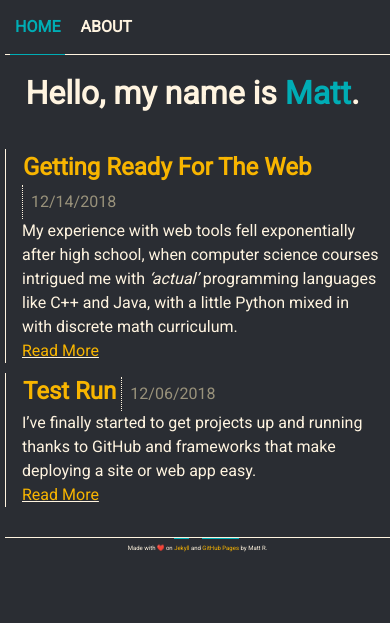
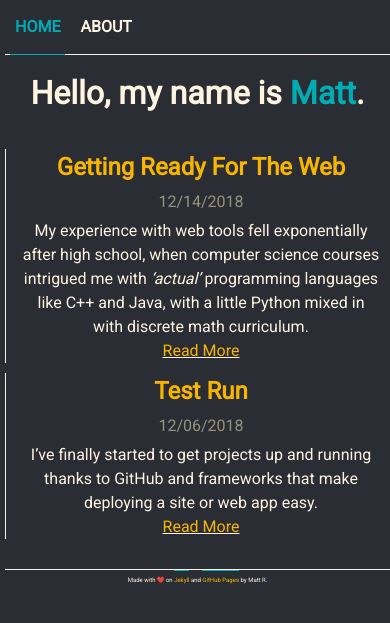
Before and after one commit to MattRugamas/mattrugamas.com, a Jekyll site: the page built from index.html, in a window 390 px wide. Shown: the top 623 px of the page. Built offline with Jekyll 4.4.1, drawn with Linux system fonts in a browser that asks for light colours; the list of posts is cut into pages by our own code.

Commit message:
Testing responsive stuff

```diff
--- a/_sass/main.scss
+++ b/_sass/main.scss
@@ -156,11 +156,31 @@ div#content {
 @media all and (max-width: 500px) {
 	div#content {
 		min-height: 0;
+		h1 {
+  		text-align: center;
+			margin-bottom: 5px;
+			margin-left: 10px;
+		}
+		ul#blog-list {
+			li {
+				h2 {
+					display: block;
+					text-align: center;
+				}
+				p {
+					text-align: center;
+				}
+				p.date {
+					display: block;
+					border: 0ch;
+					text-align: center;
+				}
+				p.read-more {
+					text-align: center;
+				}
+			}
+		}
 	}
-	div#content h1 {
-  	text-align: center;
-    margin-bottom: 5px;
-  }
 }
 @media all and (max-width: 800px) {
 	div#content {
@@ -168,7 +188,8 @@ div#content {
 	}
 	div#content h1 {
   	text-align: center;
-    margin-bottom: 5px;
+		margin-bottom: 5px;
+		margin-left: 10px;
   }
 }
 
@@ -253,10 +274,21 @@ div#content {
 		text-transform: capitalize;
 	}
 	p#post-date {
-		display: inline-block;
-		margin: 0 auto;
+		margin: 0;
 		color: $brown;
 
 		padding: 3px 0;
 	}
 }
+@media all and (max-width: 500px) {
+	div#content p#post-date {
+		display: block;
+		text-align: center;
+	}
+}
+@media all and (max-width: 800px) {
+	div#content p#post-date {
+		display: block;
+		text-align: center;
+	}
+}
```
